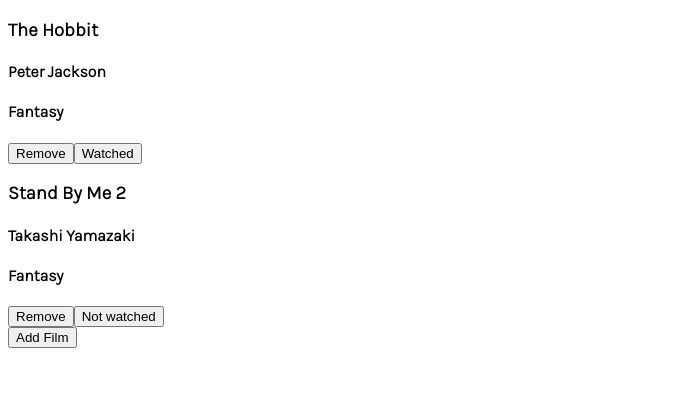
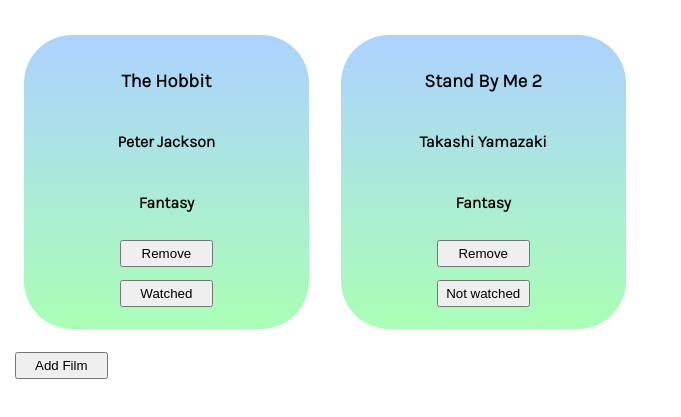
Before and after one commit to jcyling/git_test, a plain HTML site: page library/index.html in a window 1280 px wide. Shown: the part 61-478 px from the top of the page, without its empty margins (0-681 px from the left). Drawn offline with Linux system fonts and the light colour scheme.

Commit message:
Initial CSS commit

```diff
--- a/library/style.css
+++ b/library/style.css
@@ -1,3 +1,26 @@
 body {
     font-family: 'Karla';
 }
+
+.gallery {
+    display: flex;
+}
+
+.film {
+    display: flex;
+    flex-direction: column;
+    justify-content: center;
+    align-items: center;
+    min-width: 20%;
+    background: rgb(170,255,181);
+    background: linear-gradient(0deg, rgba(170,255,181,1) 0%, rgba(172,210,255,1) 100%);
+    border-radius: 3em;
+    padding: 1em;
+    margin: 1em;
+}
+
+button {
+    width: 7em;
+    height: 2em;
+    margin: 0.5em;
+}
```
Also changed, not shown: library/index.html (+1 -0 lines).
